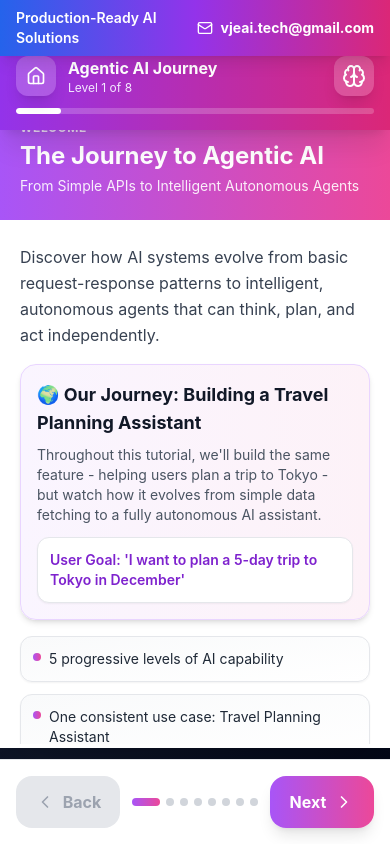
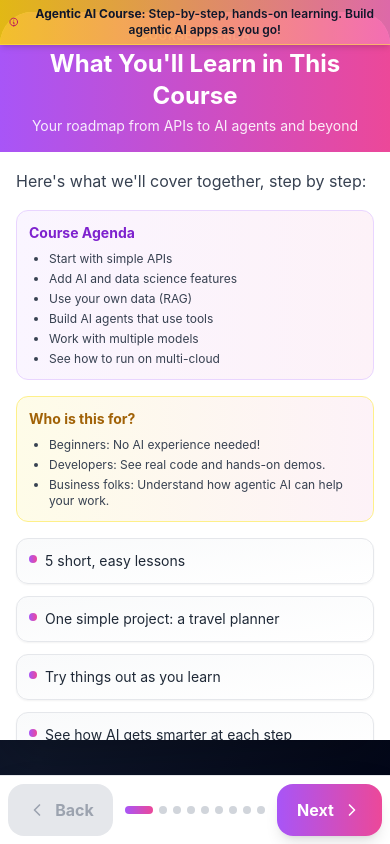
Before and after one commit to vjeai09/agenticai-demo, a React (Vite) app in the folder agentic-demo-frontend/: page / in a window 390 px wide. Shown: the top 844 px of the page. Built offline with nearby package versions, Linux system fonts and the light colour scheme.

Commit message:
feat: add course agenda, audience section, and typewriter effect to AgenticJourney intro slides for clarity and onboarding

```diff
--- a/agentic-demo-frontend/src/components/AgenticJourney.jsx
+++ b/agentic-demo-frontend/src/components/AgenticJourney.jsx
@@ -1,3 +1,14 @@
+      {/* Fixed Educational Banner for Mobile */}
+      <div className="fixed top-0 left-0 right-0 z-[60] w-full">
+        <div className="bg-gradient-to-r from-yellow-400/90 to-pink-400/90 text-slate-900 font-semibold text-center py-1.5 px-2 shadow-md border-b border-yellow-300/60">
+          <span className="inline-flex items-center gap-2 justify-center text-xs sm:text-sm">
+            <svg xmlns="http://www.w3.org/2000/svg" className="h-4 w-4 text-pink-700" fill="none" viewBox="0 0 24 24" stroke="currentColor"><path strokeLinecap="round" strokeLinejoin="round" strokeWidth={2} d="M13 16h-1v-4h-1m1-4h.01M12 20c4.418 0 8-3.582 8-8s-3.582-8-8-8-8 3.582-8 8 3.582 8 8 8z" /></svg>
+            <span>
+              <span className="font-bold">Agentic AI Course:</span> Step-by-step, hands-on learning. Build agentic AI apps as you go!
+            </span>
+          </span>
+        </div>
+      </div>
 import { useState, useEffect } from 'react';
 import { motion, AnimatePresence, useMotionValue, useTransform, animate } from 'framer-motion';
 import {
@@ -34,24 +45,56 @@ const AgenticJourney = ({ setActiveTab }) => {
 
   const slides = [
     {
-      level: "Welcome",
-      title: "The Journey to Agentic AI",
-      subtitle: "From Simple APIs to Intelligent Autonomous Agents",
+      level: "Course Agenda",
+      title: "What You'll Learn in This Course",
+      subtitle: "Your roadmap from APIs to AI agents and beyond",
       icon: Brain,
       color: "from-purple-500 to-pink-500",
       content: {
         type: "intro",
-        description: "Discover how AI systems evolve from basic request-response patterns to intelligent, autonomous agents that can think, plan, and act independently.",
+        description: "Here's what we'll cover together, step by step:",
+        agenda: [
+          "Start with simple APIs",
+          "Add AI and data science features",
+          "Use your own data (RAG)",
+          "Build AI agents that use tools",
+          "Work with multiple models",
+          "See how to run on multi-cloud"
+        ],
+        audience: [
+          "Beginners: No AI experience needed!",
+          "Developers: See real code and hands-on demos.",
+          "Business folks: Understand how agentic AI can help your work."
+        ],
         keyPoints: [
-          "5 progressive levels of AI capability",
-          "One consistent use case: Travel Planning Assistant",
-          "Watch the same problem solved at each level",
-          "Understand how AI capabilities compound over time"
+          "5 short, easy lessons",
+          "One simple project: a travel planner",
+          "Try things out as you learn",
+          "See how AI gets smarter at each step"
+        ],
+        useCase: null
+      }
+    },
+    {
+      level: "Course Intro",
+      title: "Let's Get Started!",
+      subtitle: "Build a smart travel planner, step by step",
+      icon: Brain,
+      color: "from-purple-500 to-pink-500",
+      content: {
+        type: "intro",
+        description: "This course will show you, step by step, how to build smart AI apps. You'll start simple and add more features as you go. We'll use a travel planner example, so you can see how things work in real life.",
+        agenda: null,
+        keyPoints: [
+          "5 short, easy lessons",
+          "One simple project: a travel planner",
+          "Try things out as you learn",
+          "See how AI gets smarter at each step"
         ],
         useCase: {
-          title: "🌍 Our Journey: Building a Travel Planning Assistant",
-          description: "Throughout this tutorial, we'll build the same feature - helping users plan a trip to Tokyo - but watch how it evolves from simple data fetching to a fully autonomous AI assistant.",
-          scenario: "User Goal: 'I want to plan a 5-day trip to Tokyo in December'"
+          title: "🌍 What you'll build:",
+          description: "You'll make a travel planner that gets better and smarter as you learn new things.",
+          scenario: "Goal: By the end, you'll know how to make your own smart AI apps."
         }
       }
     },
@@ -787,35 +830,15 @@ Memory stored for future trips:
 
   return (
     <div className="min-h-screen bg-gradient-to-br from-slate-950 via-slate-900 to-slate-950 md:p-8">
-      {/* Contact Banner */}
-      <ContactBanner />
-
-      {/* Mobile App-like Header (Fixed) */}
-      <div className="md:hidden fixed top-[40px] left-0 right-0 z-40 bg-gradient-to-r from-purple-600 to-pink-600 px-4 py-4 shadow-xl">
-        <div className="flex items-center justify-between">
-          <button
-            onClick={() => setActiveTab('api')}
-            className="w-10 h-10 rounded-xl bg-white/20 backdrop-blur-md flex items-center justify-center shadow-lg active:scale-95 transition-transform"
-          >
-            <Home className="w-5 h-5 text-white" />
-          </button>
-          <div className="flex-1 mx-3">
-            <h1 className="text-base font-bold text-white">Agentic AI Journey</h1>
-            <p className="text-xs text-purple-100">Level {currentSlide + 1} of {totalSlides}</p>
-          </div>
-          <div className={`w-10 h-10 rounded-xl bg-white/20 backdrop-blur-md flex items-center justify-center shadow-lg`}>
-            <currentSlideData.icon className="w-6 h-6 text-white" />
-          </div>
-        </div>
-
-        {/* Progress Bar */}
-        <div className="mt-3 w-full h-1.5 bg-white/20 rounded-full overflow-hidden">
-          <motion.div
-            className="h-full bg-white rounded-full"
-            initial={{ width: 0 }}
-            animate={{ width: `${((currentSlide + 1) / totalSlides) * 100}%` }}
-            transition={{ duration: 0.3 }}
-          />
+      {/* Fixed Educational Banner for Mobile */}
+      <div className="fixed top-0 left-0 right-0 z-[60] w-full">
+        <div className="bg-gradient-to-r from-yellow-400/90 to-pink-400/90 text-slate-900 font-semibold text-center py-1.5 px-2 shadow-md border-b border-yellow-300/60">
+          <span className="inline-flex items-center gap-2 justify-center text-xs sm:text-sm">
+            <svg xmlns="http://www.w3.org/2000/svg" className="h-4 w-4 text-pink-700" fill="none" viewBox="0 0 24 24" stroke="currentColor"><path strokeLinecap="round" strokeLinejoin="round" strokeWidth={2} d="M13 16h-1v-4h-1m1-4h.01M12 20c4.418 0 8-3.582 8-8s-3.582-8-8-8-8 3.582-8 8 3.582 8 8 8z" /></svg>
+            <span>
+              <span className="font-bold">Agentic AI Course:</span> Step-by-step, hands-on learning. Build agentic AI apps as you go!
+            </span>
+          </span>
         </div>
       </div>
 
@@ -831,7 +854,7 @@ Memory stored for future trips:
 
       {/* Main Slide Area - Mobile App Style */}
       <div className="md:max-w-6xl md:mx-auto">
-        <div className="md:hidden pt-24 pb-24 px-0">
+  <div className="md:hidden pb-14 px-0 flex flex-col">
           <AnimatePresence mode="wait">
             <motion.div
               key={currentSlide}
@@ -842,23 +865,24 @@ Memory stored for future trips:
               onTouchStart={onTouchStart}
               onTouchMove={onTouchMove}
               onTouchEnd={onTouchEnd}
-              className="bg-white min-h-[calc(100vh-12rem)] rounded-t-[2rem] shadow-2xl touch-pan-y select-none overflow-hidden"
+              className="bg-white min-h-[calc(100vh-12rem)] rounded-t-[2rem] shadow-2xl touch-pan-y select-none overflow-hidden flex flex-col"
+              style={{ marginTop: '12px' }}
             >
               {/* Mobile Slide Header */}
-              <div className={`bg-gradient-to-r ${currentSlideData.color} px-5 py-6 rounded-t-[2rem]`}>
+              <div className={`bg-gradient-to-r ${currentSlideData.color} px-4 py-4 rounded-t-[2rem] flex flex-col items-center`}>
                 <div className="text-xs font-bold text-white/80 uppercase tracking-wider mb-1">
                   {currentSlideData.level}
                 </div>
-                <h2 className="text-2xl font-bold text-white mb-1">
+                <h2 className="text-2xl font-bold text-white mb-1 text-center">
                   {currentSlideData.title}
                 </h2>
-                <p className="text-white/90 text-sm">
+                <p className="text-white/90 text-sm text-center">
                   {currentSlideData.subtitle}
                 </p>
               </div>
 
               {/* Mobile Slide Content */}
-              <div className="px-5 py-6 bg-white text-gray-900 overflow-y-auto max-h-[calc(100vh-20rem)]">
+              <div className="px-4 py-4 bg-white text-gray-900 overflow-y-auto max-h-[calc(100vh-16rem)] flex-1 flex flex-col items-center justify-start">
                 <SlideContent content={currentSlideData.content} color={currentSlideData.color} setActiveTab={setActiveTab} mobile={true} />
               </div>
             </motion.div>
@@ -950,7 +974,7 @@ Memory stored for future trips:
       </div>
 
       {/* Mobile Bottom Navigation */}
-      <div className="md:hidden fixed bottom-0 left-0 right-0 bg-white border-t border-gray-200 px-4 py-4 shadow-2xl z-50">
+  <div className="md:hidden fixed bottom-0 left-0 right-0 bg-white border-t border-gray-200 px-2 py-2 shadow-2xl z-50">
         <div className="flex items-center justify-between gap-3">
           <button
             onClick={prevSlide}
@@ -997,6 +1021,7 @@ Memory stored for future trips:
 };
 
 // Slide Content Component
+import { useRef } from 'react';
 const SlideContent = ({ content, color, setActiveTab, mobile = false }) => {
   const mobileStyles = mobile ? {
     text: "text-gray-800",
@@ -1012,13 +1037,58 @@ const SlideContent = ({ content, color, setActiveTab, mobile = false }) => {
     code: "bg-slate-950/50 text-green-400 border-white/10"
   };
 
+  // Typewriter effect for intro description (mobile only, first slide)
+  const [typed, setTyped] = useState(mobile && content.type === 'intro' ? '' : content.description);
+  const typingIndex = useRef(0);
+  useEffect(() => {
+    if (mobile && content.type === 'intro') {
+      setTyped('');
+      typingIndex.current = 0;
+      const interval = setInterval(() => {
+        setTyped((prev) => {
+          if (typingIndex.current < content.description.length) {
+            const next = content.description.slice(0, typingIndex.current + 1);
+            typingIndex.current++;
+            return next;
+          } else {
+            clearInterval(interval);
+            return prev;
+          }
+        });
+      }, 18);
+      return () => clearInterval(interval);
+    } else {
+      setTyped(content.description);
+    }
+  }, [content.description, mobile, content.type]);
+
   if (content.type === 'intro') {
     return (
       <div className="space-y-4 sm:space-y-6">
         <p className={`text-base leading-relaxed ${mobile ? 'text-gray-700' : 'text-white/90 md:text-lg'}`}>
-          {content.description}
+          {typed}
+          {mobile && typed.length < content.description.length && <span className="animate-pulse">|</span>}
         </p>
-
+        {content.agenda && (
+          <div className="bg-gradient-to-r from-purple-50 to-pink-50 border border-purple-200 rounded-xl p-3 md:p-4 mb-2">
+            <h3 className="font-bold text-purple-700 mb-2 text-sm md:text-base">Course Agenda</h3>
+            <ul className="list-disc pl-5 text-xs md:text-base text-gray-700 space-y-1">
+              {content.agenda.map((item, idx) => (
+                <li key={idx}>{item}</li>
+              ))}
+            </ul>
+          </div>
+        )}
+        {content.audience && (
+          <div className="bg-gradient-to-r from-yellow-50 to-pink-50 border border-yellow-200 rounded-xl p-3 md:p-4 mb-2">
+            <h3 className="font-bold text-yellow-700 mb-2 text-sm md:text-base">Who is this for?</h3>
+            <ul className="list-disc pl-5 text-xs md:text-base text-gray-700 space-y-1">
+              {content.audience.map((item, idx) => (
+                <li key={idx}>{item}</li>
+              ))}
+            </ul>
+          </div>
+        )}
         {content.useCase && (
           <div className={`${mobileStyles.highlight} p-4 md:p-6 rounded-2xl border ${mobile ? 'shadow-md' : ''}`}>
             <h3 className={`text-lg md:text-xl font-bold ${mobileStyles.heading} mb-2 flex items-center gap-2`}>
@@ -1034,7 +1104,6 @@ const SlideContent = ({ content, color, setActiveTab, mobile = false }) => {
             </div>
           </div>
         )}
-
         <div className="grid grid-cols-1 sm:grid-cols-2 gap-3 sm:gap-4 mt-4 sm:mt-6 md:mt-8">
           {content.keyPoints.map((point, index) => (
             <motion.div
--- a/agentic-demo-frontend/src/components/ContactBanner.jsx
+++ b/agentic-demo-frontend/src/components/ContactBanner.jsx
@@ -2,30 +2,5 @@ import { motion } from 'framer-motion'
 import { Mail, Sparkles } from 'lucide-react'
 
 export default function ContactBanner() {
-  return (
-    <motion.div
-      initial={{ opacity: 0, y: -20 }}
-      animate={{ opacity: 1, y: 0 }}
-      className="fixed top-0 left-0 right-0 z-50 bg-gradient-to-r from-blue-600 via-purple-600 to-pink-600 shadow-lg"
-    >
-      <div className="max-w-7xl mx-auto px-4 py-2">
-        <div className="flex items-center justify-center gap-3 text-white text-sm">
-          <Sparkles className="w-4 h-4 animate-pulse hidden md:block" />
-          <p className="font-semibold">
-            Production-Ready AI Solutions
-          </p>
-          <span className="hidden md:inline text-white/80">|</span>
-          <div className="flex items-center gap-2">
-            <Mail className="w-4 h-4" />
-            <a
-              href="mailto:vjeai.tech@gmail.com"
-              className="font-bold hover:underline"
-            >
-              vjeai.tech@gmail.com
-            </a>
-          </div>
-        </div>
-      </div>
-    </motion.div>
-  )
+  return null;
 }
```
